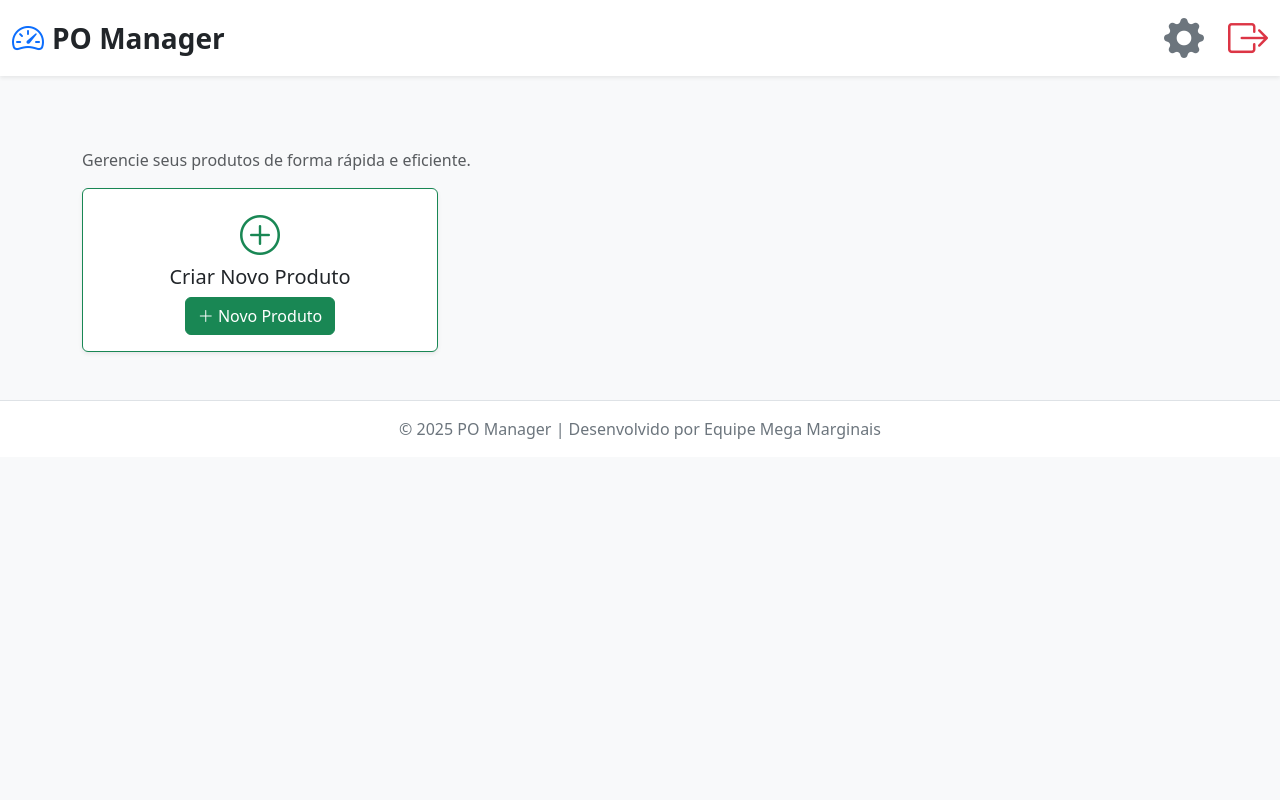
After one commit to JulianoSobroza/RP3, a Flask app: page /dashboard in a window 1280 px wide. The commit adds this page. Run offline with Flask 3, Linux system fonts and the light colour scheme; the visitor is signed in with stand-in values (Sample User, id 1); data that the repository does not hold is empty.

Commit message:
Nova dashboard 1.5

```diff
--- a/app/routes/auth.py
+++ b/app/routes/auth.py
@@ -33,7 +33,7 @@ def login():
 
         if user and check_password_hash(user.password, password):
             login_user(user)
-            return redirect(url_for("main.dashboard"))
+            return redirect(url_for("dashboard.dashboard"))
         flash("Credenciais invalidas", "danger")
 
     return render_template("login.html")
@@ -43,4 +43,4 @@ def login():
 @auth_bp.route('/logout')
 def logout():
     logout_user()
-    return redirect(url_for('main.index'))
+    return redirect(url_for('dashboard.index'))
--- a/app/routes/dashboard.py
+++ b/app/routes/dashboard.py
@@ -1,8 +1,8 @@
 from flask import Blueprint, render_template
 from flask_login import login_required
-from app.models.produto import Produto
+from app.services.produto_service import ProdutoService
 
-dashboard_bp = Blueprint('main', __name__)
+dashboard_bp = Blueprint('dashboard', __name__)
 
 @dashboard_bp.route('/')
 def index():
@@ -11,9 +11,18 @@ def index():
 @dashboard_bp.route('/dashboard')
 @login_required
 def dashboard():
+    produtos = ProdutoService.listar_produtos()
+    return render_template('dashboard/dashboard_inicial.html', produtos=produtos)
 
-    produto = Produto.query.first()
-    produto_id = produto.id if produto else None
+@dashboard_bp.route('/inicio_produto/<int:produto_id>')
+@login_required
+def inicio_produto(produto_id):
+    produto = ProdutoService.obter_produto_por_id(produto_id)
+    return render_template('dashboard/inicio.html', produto=produto)
 
-    logs = []
-    return render_template('dashboard/0dashboard.html', logs=logs, produto_id=produto_id)
+
+@dashboard_bp.route('/criar_produto')
+@login_required
+def criar_produto():
+    # Apenas renderiza o formulário, o POST é tratado pelo produto_bp
+    return render_template('dashboard/1produto.html')
--- a/app/routes/produto.py
+++ b/app/routes/produto.py
@@ -45,7 +45,7 @@ def criar_produto():
             'produto': produto.to_dict()
         }), 201
     flash('Produto criado com sucesso!', 'success')
-    return redirect(url_for('main.dashboard'))
+    return redirect(url_for('dashboard.dashboard'))
 
 @produto_bp.route('/produtos', methods=['GET'])
 @handle_errors
--- a/app/templates/base.html
+++ b/app/templates/base.html
@@ -1,10 +1,43 @@
 <!DOCTYPE html>
-<html>
+<html lang="pt-br">
+
 <head>
+    <meta charset="UTF-8">
     <title>{% block title %}Sistema PO AI{% endblock %}</title>
-    <link rel="stylesheet" href="{{ url_for('static', filename='css/style.css') }}">
+    <link href="https://cdn.jsdelivr.net/npm/bootstrap@5.3.3/dist/css/bootstrap.min.css" rel="stylesheet">
+    <link href="https://cdn.jsdelivr.net/npm/bootstrap-icons@1.10.5/font/bootstrap-icons.css" rel="stylesheet">
+    {% block head %}{% endblock %}
 </head>
-<body>
-    {% block content %}{% endblock %}
+
+<body class="bg-light d-flex flex-column min-vh-100">
+    <nav class="navbar navbar-expand-lg navbar-light bg-white shadow-sm mb-4">
+        <div class="container-fluid">
+            <a class="navbar-brand d-flex align-items-center" href="/dashboard" style="text-decoration: none;">
+                <i class="bi bi-speedometer2 fs-2 text-primary me-2"></i>
+                <span class="fs-3 fw-bold text-dark">PO Manager</span>
+            </a>
+            <div class="ms-auto d-flex align-items-center gap-4">
+                <a href="/configuracoes" class="text-secondary" title="Configurações">
+                    <i class="bi bi-gear-fill fs-1"></i>
+                </a>
+                <a href="/logout" class="text-danger" title="Logout">
+                    <i class="bi bi-box-arrow-right fs-1"></i>
+                </a>
+            </div>
+        </div>
+    </nav>
+<div class="container-fluid flex-grow-1 px-0">
+        {% block content %}{% endblock %}
+    </div>
+    {% block scripts %}
+    <script src="https://cdn.jsdelivr.net/npm/bootstrap@5.3.3/dist/js/bootstrap.bundle.min.js"></script>
+    {% endblock %}
+
+    <footer class="w-100 bg-white py-3 mt-4 border-top">
+        <div class="container text-center">
+            © 2025 PO Manager | Desenvolvido por Equipe Mega Marginais
+        </div>
+    </footer>
 </body>
+
 </html>
--- /dev/null
+++ b/app/templates/dashboard/dashboard_inicial.html
@@ -0,0 +1,85 @@
+{% extends 'base.html' %}
+
+{% block title %}Dashboard PO{% endblock %}
+
+{% block content %}
+  <title>Dashboard PO</title>
+  <meta name="viewport" content="width=device-width, initial-scale=1">
+  <link href="https://cdn.jsdelivr.net/npm/bootstrap@5.3.3/dist/css/bootstrap.min.css" rel="stylesheet">
+  <link href="https://cdn.jsdelivr.net/npm/bootstrap-icons@1.10.5/font/bootstrap-icons.css" rel="stylesheet">
+  <style>
+    .card:hover {
+      transform: scale(1.03);
+      transition: transform 0.3s ease;
+    }
+
+    footer {
+      margin-top: 60px;
+      padding: 20px 0;
+      background: #f8f9fa;
+      border-top: 1px solid #dee2e6;
+      text-align: center;
+      color: #6c757d;
+    }
+
+    .page-title {
+      display: flex;
+      align-items: center;
+      gap: 10px;
+    }
+
+    .badge-produtos {
+      font-size: 0.9rem;
+      background-color: #0d6efd;
+    }
+  </style>
+</head>
+
+<body class="bg-light">
+  <div class="container mt-5">
+
+    <p class="text-muted">Gerencie seus produtos de forma rápida e eficiente.</p>
+
+    <div class="row">
+      <!-- Criar Produto -->
+      <div class="col-md-4 mb-4">
+        <div class="card text-center shadow-sm border-success">
+          <div class="card-body">
+            <i class="bi bi-plus-circle fs-1 text-success mb-2"></i>
+            <h5 class="card-title">Criar Novo Produto</h5>
+            <a href="{{ url_for('dashboard.criar_produto') }}" class="btn btn-success">
+              <i class="bi bi-plus-lg"></i> Novo Produto
+            </a>
+          </div>
+        </div>
+      </div>
+    </div>
+
+    <!-- Listar produtos em cards grandes -->
+    {% if produtos %}
+    <div class="row align-items-center mb-3">
+      <div class="col-auto">
+        <h4>Seus Produtos</h4>
+      </div>
+      <div class="col-auto">
+        <span class="badge badge-produtos rounded-pill text-white px-3 py-2">{{ produtos|length }} cadastrados</span>
+      </div>
+    </div>
+
+    <div class="row g-4">
+      {% for p in produtos %}
+      <div class="col-12 col-sm-6 col-md-4 col-lg-3">
+        <div class="card h-100 shadow-lg text-center border-primary">
+          <div class="card-body d-flex flex-column justify-content-between">
+            <i class="bi bi-box fs-1 text-primary mb-2"></i>
+            <h5 class="card-title">{{ p.nome }}</h5>
+            <a href="{{ url_for('dashboard.inicio_produto', produto_id=p.id) }}" class="btn btn-primary mt-auto">
+              <i class="bi bi-box-arrow-in-right"></i> Abrir
+            </a>
+          </div>
+        </div>
+      </div>
+      {% endfor %}
+    </div>
+  {% endif %}
+{% endblock %}
```
Also changed, not shown: app/templates/dashboard/0_inicio_produto.html (added, +65 -0 lines), app/templates/dashboard/1produto.html (added, +33 -0 lines), app/templates/dashboard/criar_produto.html (added, +47 -0 lines), app/templates/dashboard/inicio.html (added, +70 -0 lines), config.py (line endings or trailing spaces).
